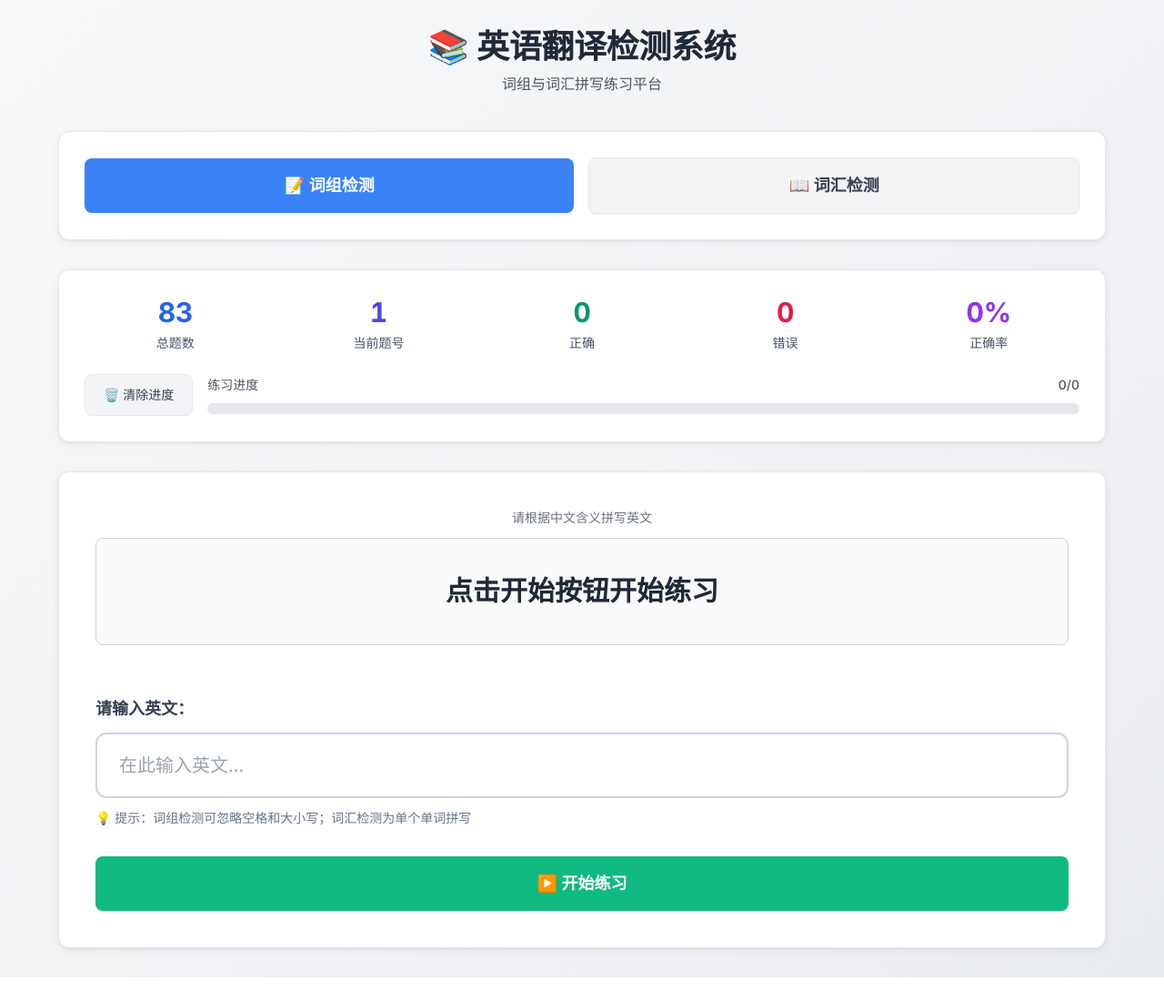
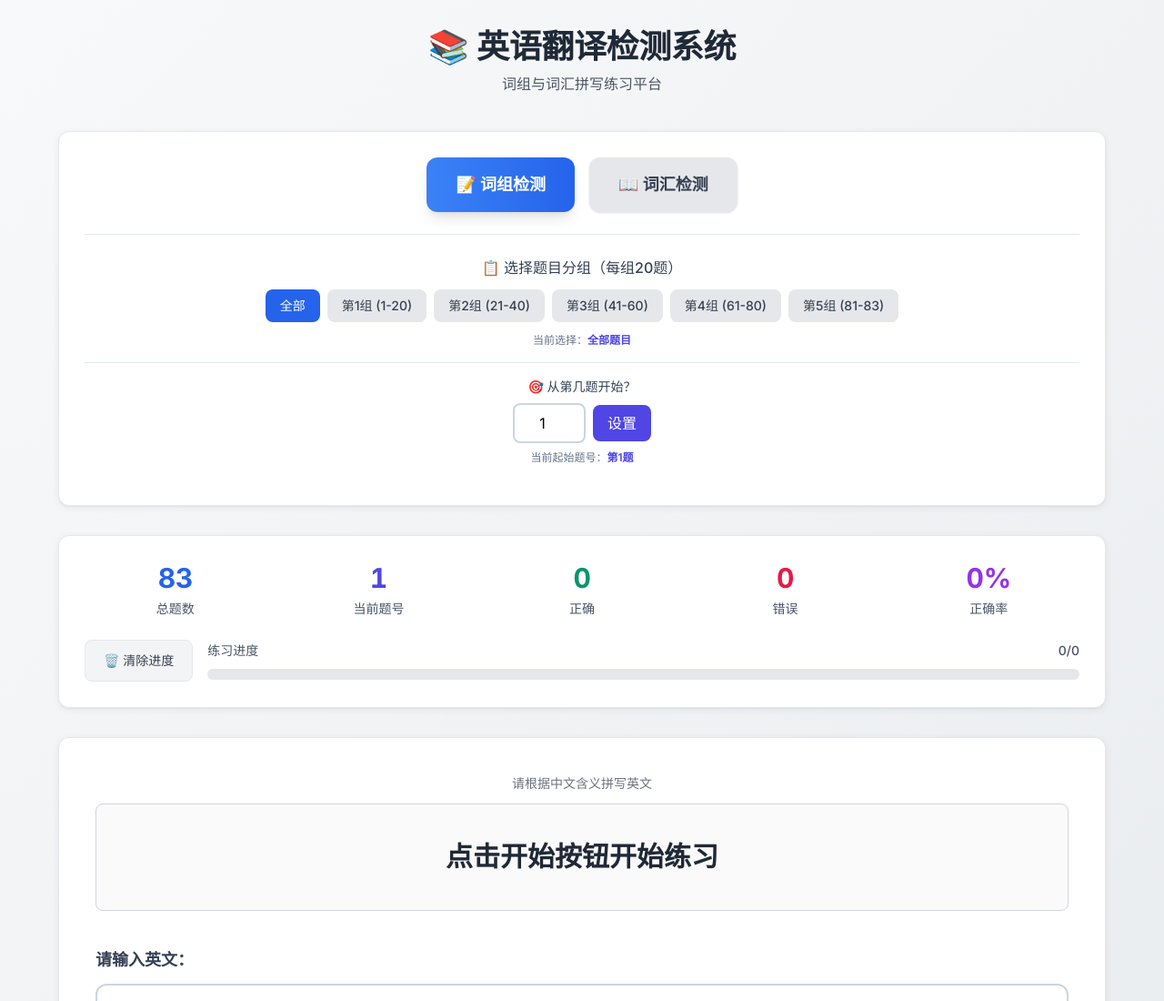
Before and after one commit to Yangzn666/english-translation-test, a plain HTML site: page index.html in a window 1280 px wide. Shown: the top 1100 px of the page at 91% size. Before the commit the page ends 1074 px from the top, so only its background shows below. Drawn offline with nearby package versions, Linux system fonts and the light colour scheme.

Commit message:
修复：页面加载时正确初始化模式并恢复起始题号设置

```diff
--- a/index.html
+++ b/index.html
@@ -831,7 +831,7 @@
 
         // 重置状态
         function resetState() {
-            currentIndex = 0;
+            currentIndex = startQuestion; // 重置为起始题号
             correctCount = 0;
             wrongCount = 0;
             isStarted = false;
@@ -1396,7 +1396,7 @@
 
         // 键盘事件监听
         // 初始化
-        loadProgress(); // 加载保存的进度
+        switchMode('phrase'); // 初始化模式（会自动调用 loadProgress）
         updateStats();
     </script>
 </body>
```
